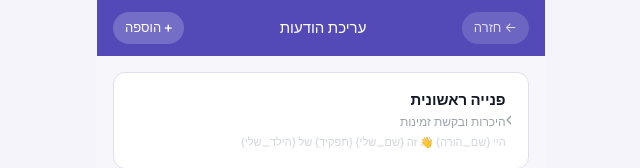
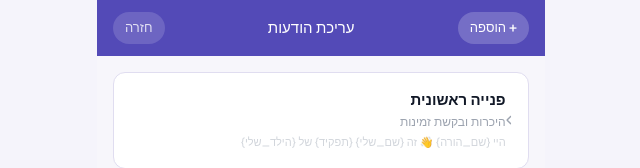
Before and after one commit to madeinphk-alt/kidimeet, a Next.js app: page /settings/messages in a window 1280 px wide. Shown: the top 168 px of the page, without its empty margins (490-1130 px from the left). Built offline with nearby package versions, Linux system fonts and the light colour scheme.

Commit message:
fix: swap back/add buttons, remove arrow from back

```diff
--- a/src/app/settings/messages/page.tsx
+++ b/src/app/settings/messages/page.tsx
@@ -31,15 +31,15 @@ export default function MessagesPage() {
   return (
     <div className="flex flex-col h-[100dvh] bg-[#f7f6fb]">
       <header className="bg-[#534AB7] px-4 py-3 flex items-center justify-between">
-        <button onClick={() => router.back()} className="text-white/80 text-[13px] bg-white/15 rounded-full px-3 py-1.5">
-          ← חזרה
-        </button>
-        <span className="text-white text-[15px] font-medium">עריכת הודעות</span>
         <button
           onClick={() => router.push('/settings/messages/new')}
           className="text-white text-[13px] bg-white/20 rounded-full px-3 py-1.5 font-medium"
         >
           + הוספה
+        </button>
+        <span className="text-white text-[15px] font-medium">עריכת הודעות</span>
+        <button onClick={() => router.back()} className="text-white/80 text-[13px] bg-white/15 rounded-full px-3 py-1.5">
+          חזרה
         </button>
       </header>
 
```
